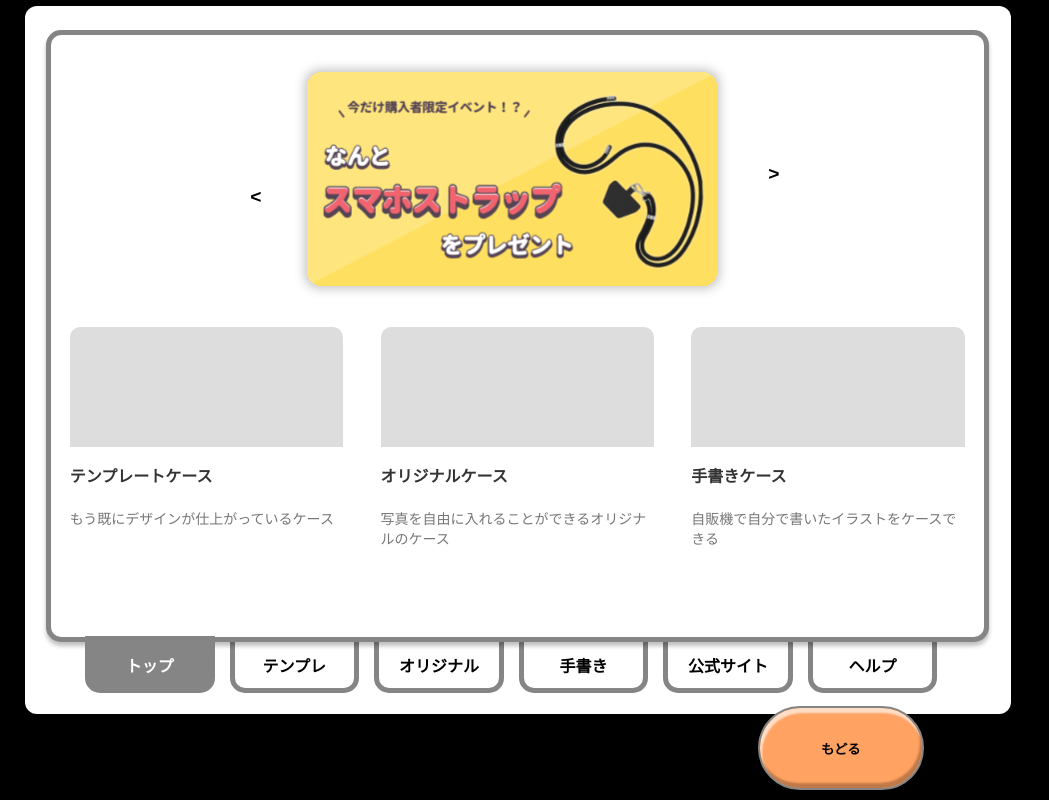
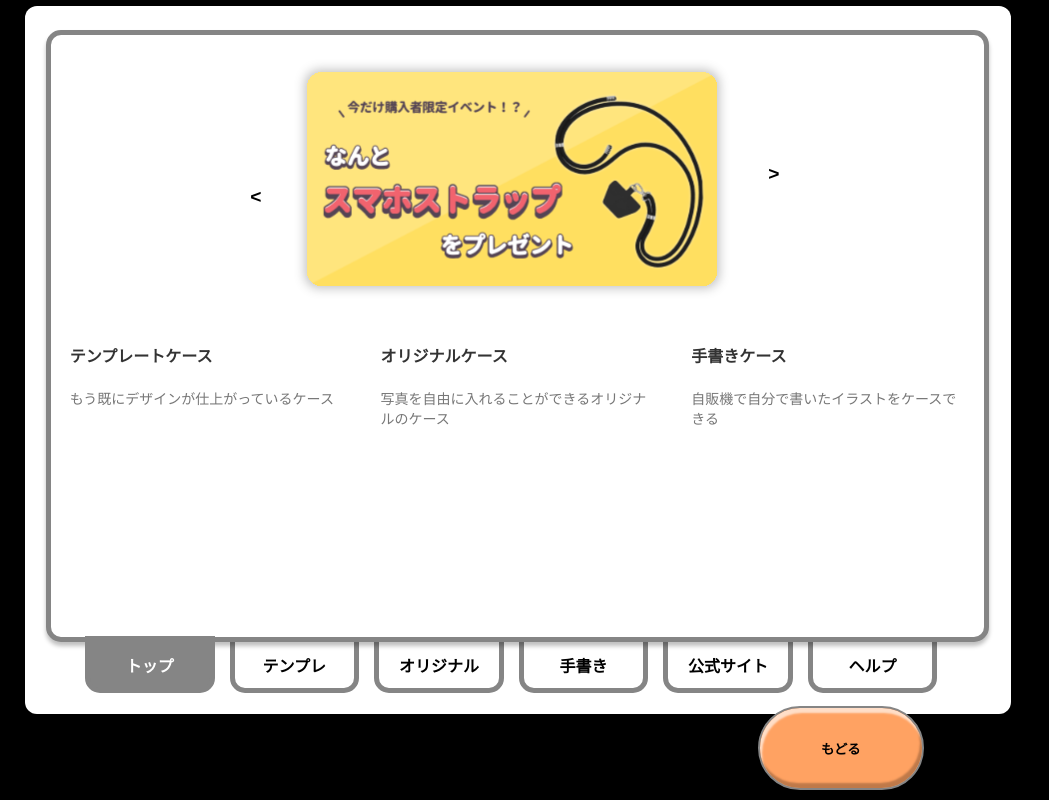
Before and after one commit to 2022-HEW/casebox, a Next.js app: page /service_select in a window 1280 px wide. Shown: the whole page, without its empty margins (0-1049 px from the left). Built offline with nearby package versions, Linux system fonts and the light colour scheme.

Commit message:
修正途中

```diff
--- a/src/components/Service_cards.tsx
+++ b/src/components/Service_cards.tsx
@@ -36,7 +36,9 @@ const Service_card = (
         <>
             <Link href={Card_link}>
                 <div className={styles.CardContainer}>
-                    <div className={styles.images}></div>
+                    <div>
+                        <div className={styles.images}></div>
+                    </div>
                 {/* <Image src={imgPath} alt={imgAlt} width={300} height={140}/> */}
                     <div className={styles.content}>
                         <h3>{Card_name}</h3>
--- a/src/styles/service_select.module.css
+++ b/src/styles/service_select.module.css
@@ -26,6 +26,8 @@
 }
 
 .CardContainer{
+  display: flex;
+  flex-direction: column;
   width: 100%;
   margin: 0 2% 0 2%;
 }
@@ -37,7 +39,6 @@
   top: 0;
   left: 0;
   z-index: 99;
-
 }
 
 .card {
```
